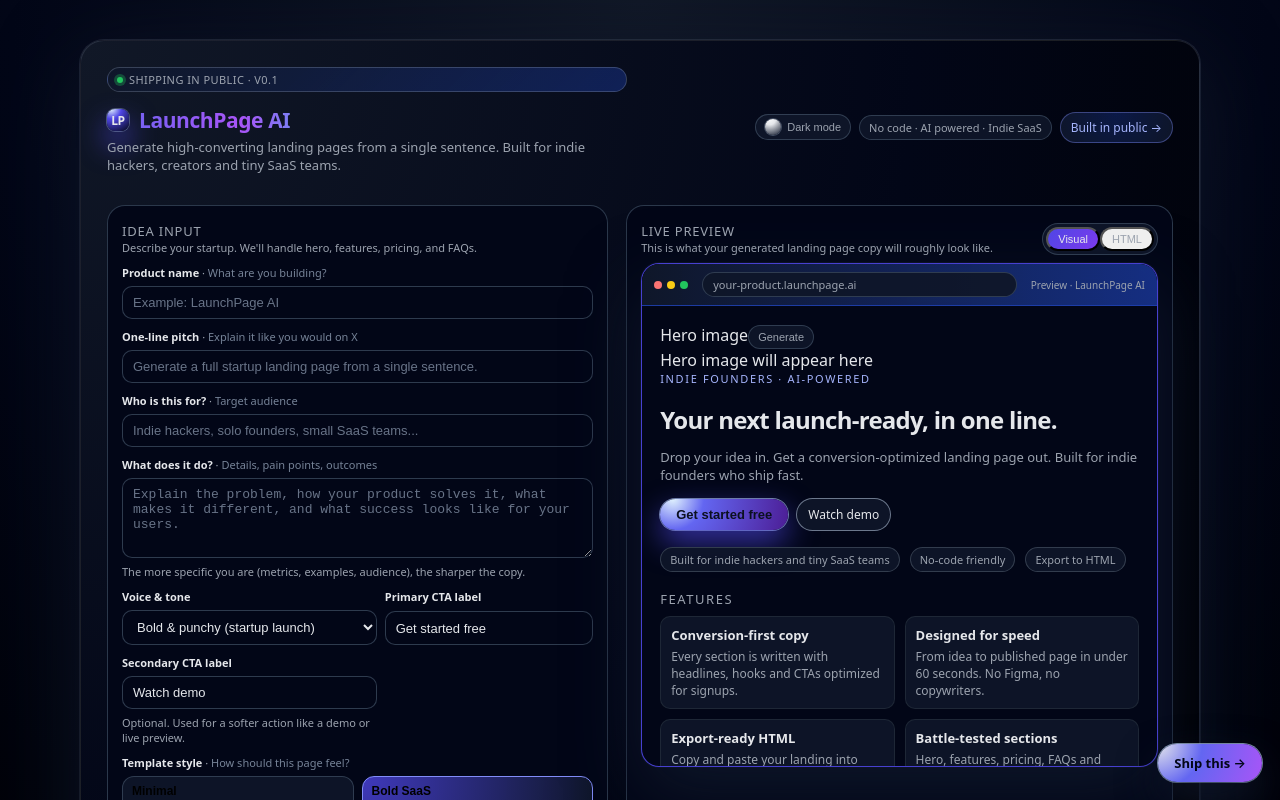
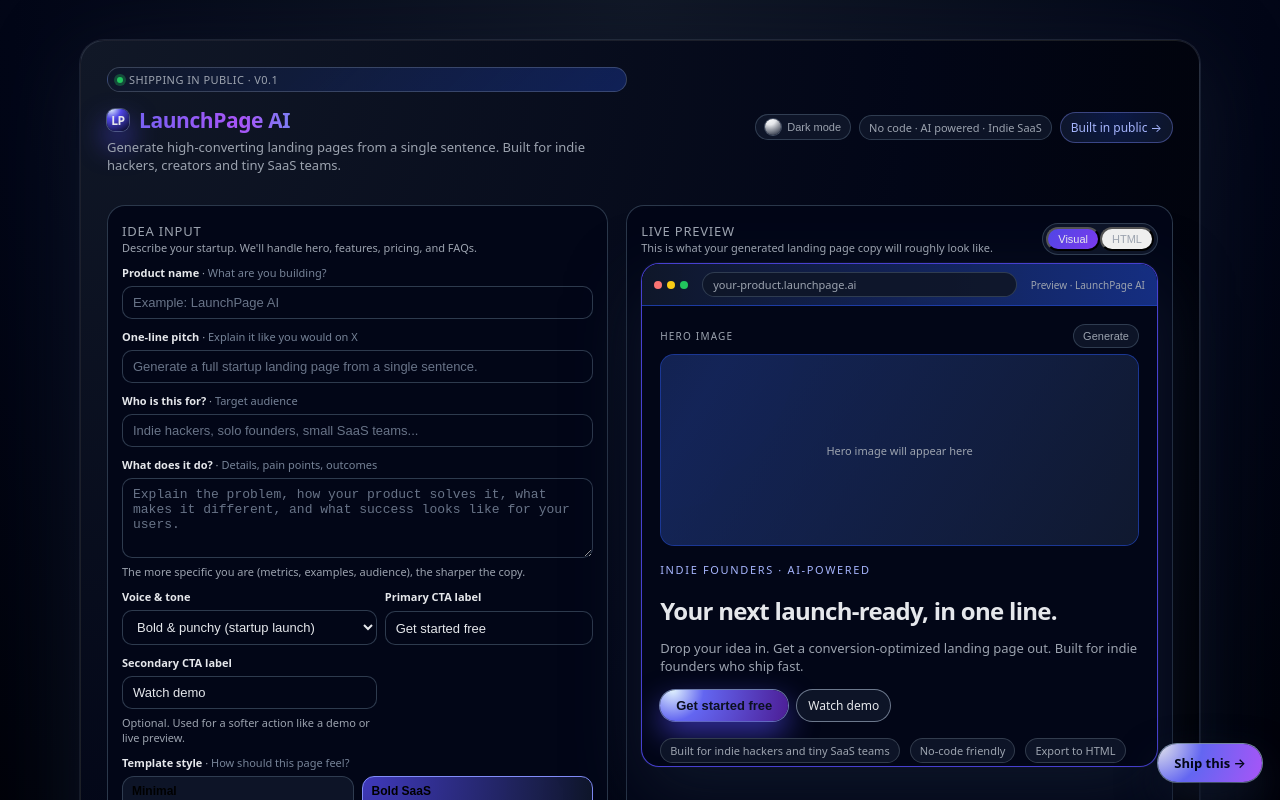
Before and after one commit to Allasandro/AI-landing-page-generator, a Next.js app: page / in a window 1280 px wide. Shown: the top 800 px of the page. Built offline with nearby package versions, Linux system fonts and the light colour scheme.

Commit message:
Update globals.css

```diff
--- a/app/globals.css
+++ b/app/globals.css
@@ -1059,3 +1059,84 @@
     transform: rotate(360deg);
   }
 }
+/* Hero image section in preview */
+
+.preview-hero-image-section {
+  margin-bottom: 16px;
+  display: flex;
+  flex-direction: column;
+  gap: 6px;
+}
+
+.preview-hero-image-header {
+  display: flex;
+  align-items: center;
+  justify-content: space-between;
+  font-size: 11px;
+  color: var(--muted);
+}
+
+.preview-hero-image-label {
+  text-transform: uppercase;
+  letter-spacing: 0.12em;
+  font-size: 10px;
+}
+
+.preview-hero-image-wrapper {
+  border-radius: 14px;
+  border: 1px solid rgba(30, 64, 175, 0.8);
+  background: radial-gradient(circle at top left, rgba(15, 23, 42, 0.9), rgba(15, 23, 42, 1));
+  overflow: hidden;
+  position: relative;
+}
+
+.preview-hero-image {
+  width: 100%;
+  display: block;
+  object-fit: cover;
+  max-height: 260px;
+}
+
+.preview-hero-image.placeholder {
+  height: 190px;
+  display: flex;
+  align-items: center;
+  justify-content: center;
+  font-size: 11px;
+  color: var(--muted);
+  background-image: linear-gradient(
+    120deg,
+    rgba(15, 23, 42, 0.8),
+    rgba(30, 64, 175, 0.6),
+    rgba(15, 23, 42, 0.9)
+  );
+  background-size: 200% 200%;
+  animation: placeholderShimmer 4s ease infinite;
+}
+
+.preview-hero-image.placeholder.subtle {
+  background-image: linear-gradient(
+    120deg,
+    rgba(15, 23, 42, 0.9),
+    rgba(30, 64, 175, 0.35),
+    rgba(15, 23, 42, 0.95)
+  );
+}
+
+.preview-error-text {
+  font-size: 11px;
+  color: var(--danger);
+  margin-top: 2px;
+}
+
+@keyframes placeholderShimmer {
+  0% {
+    background-position: 0% 50%;
+  }
+  50% {
+    background-position: 100% 50%;
+  }
+  100% {
+    background-position: 0% 50%;
+  }
+}
```
